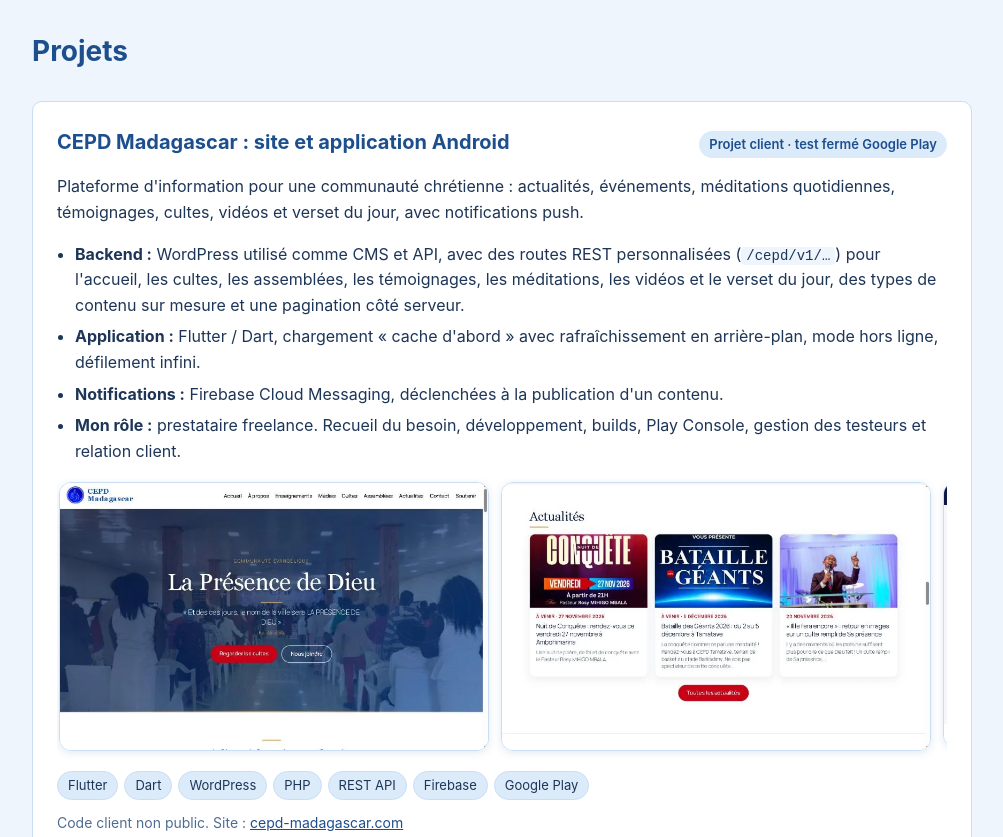
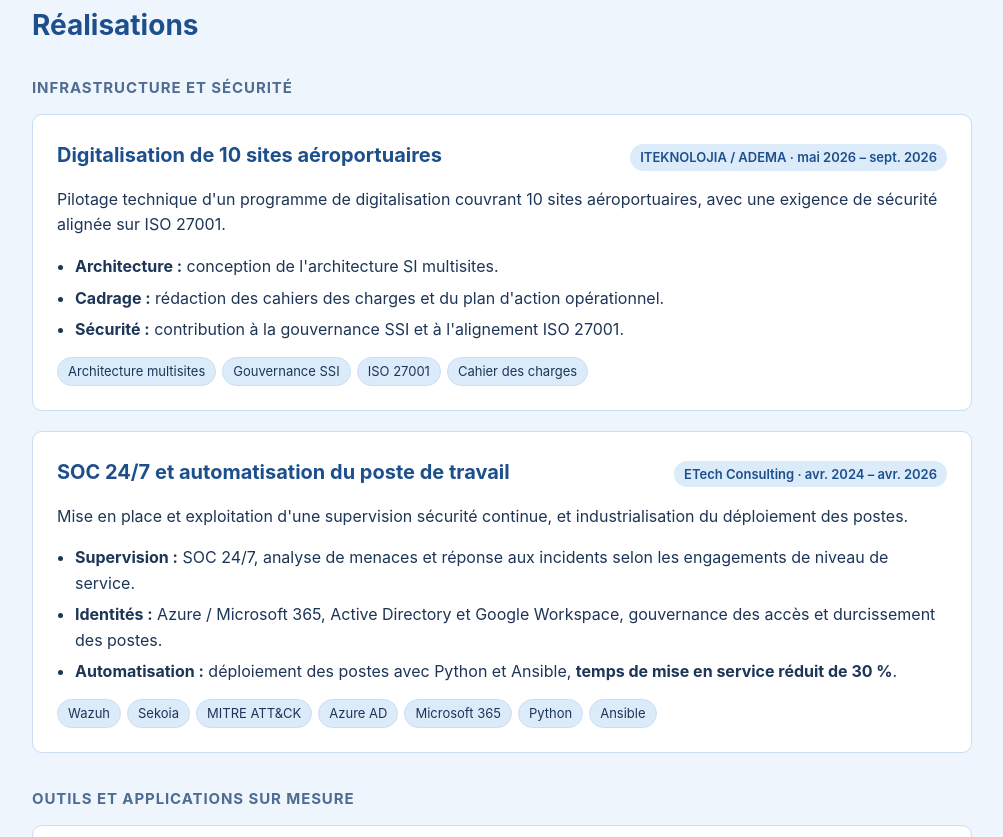
Before and after one commit to raabets/tsilavo-portfolio, a plain HTML site: page index.html in a window 1280 px wide. Shown: the part 1018-1855 px from the top of the page, without its empty margins (138-1141 px from the left). Drawn offline with Linux system fonts and the light colour scheme.

Commit message:
Recentrage infra/sécurité : accroche, études de cas ADEMA et ETech, rôle IA reformulé

```diff
--- a/css/style.css
+++ b/css/style.css
@@ -126,3 +126,5 @@ footer { background: var(--dark); color: var(--light); padding: 22px 0; font-siz
 .shots-note { margin: 0 0 10px; }
 .shots img.wide { width: 430px; }
 @media (max-width: 760px) { .shots img.wide { width: 300px; } }
+h3.group { font-size: 15px; text-transform: uppercase; letter-spacing: .06em; color: var(--muted); margin: 8px 0 14px; }
+h3.group:not(:first-of-type) { margin-top: 34px; }
--- a/index.html
+++ b/index.html
@@ -14,7 +14,7 @@
     <a class="brand" href="#accueil">Tsilavo R.</a>
     <nav>
       <a href="#profil">Profil</a>
-      <a href="#projets">Projets</a>
+      <a href="#projets">Réalisations</a>
       <a href="#parcours">Parcours</a>
       <a href="#competences">Compétences</a>
       <a href="#contact">Contact</a>
@@ -28,11 +28,11 @@
     <div class="wrap">
       <p class="eyebrow">Antananarivo, Madagascar · Remote / hybride</p>
       <h1>Tsilavonianja <span>RAKOTONDRAMANGA</span></h1>
-      <p class="lead">Ingénieur infrastructure &amp; sécurité : systèmes, réseaux, cloud et SOC</p>
-      <p class="lead-sub">avec une casquette développement (Flutter, API, automatisation Python) et un doctorat en IA en cours</p>
-      <p class="hero-text">Depuis 2018, j'administre des infrastructures en production : supervision SOC 24/7, identités et cloud Microsoft, réseaux multisites jusqu'à la digitalisation de 10 sites aéroportuaires. J'automatise ce qui se répète, et je développe des applications quand le besoin l'exige.</p>
+      <p class="lead">Ingénieur infrastructure &amp; sécurité opérationnelle</p>
+      <p class="lead-sub">Systèmes, réseaux, cloud Microsoft et SOC 24/7, avec l'automatisation (Python, Ansible) comme levier</p>
+      <p class="hero-text">Depuis 2017, j'exploite des infrastructures en production : supervision SOC 24/7, identités et cloud Microsoft, réseaux multisites jusqu'à la digitalisation de 10 sites aéroportuaires. J'automatise ce qui se répète, et quand il faut un outil sur mesure, je le construis.</p>
       <div class="cta">
-        <a class="btn" href="#projets">Voir les projets</a>
+        <a class="btn" href="#projets">Voir les réalisations</a>
         <a class="btn ghost" href="CV_Tsilavonianja.pdf" target="_blank" rel="noopener">CV (PDF)</a>
       </div>
     </div>
@@ -60,7 +60,40 @@
 
   <section id="projets" class="block alt">
     <div class="wrap">
-      <h2>Projets</h2>
+      <h2>Réalisations</h2>
+
+      <h3 class="group">Infrastructure et sécurité</h3>
+
+      <article class="project">
+        <div class="project-head">
+          <h3>Digitalisation de 10 sites aéroportuaires</h3>
+          <span class="badge">ITEKNOLOJIA / ADEMA · mai 2026 – sept. 2026</span>
+        </div>
+        <p>Pilotage technique d'un programme de digitalisation couvrant 10 sites aéroportuaires, avec une exigence de sécurité alignée sur ISO 27001.</p>
+        <ul class="points">
+          <li><strong>Architecture :</strong> conception de l'architecture SI multisites.</li>
+          <li><strong>Cadrage :</strong> rédaction des cahiers des charges et du plan d'action opérationnel.</li>
+          <li><strong>Sécurité :</strong> contribution à la gouvernance SSI et à l'alignement ISO 27001.</li>
+        </ul>
+        <div class="tags"><span>Architecture multisites</span><span>Gouvernance SSI</span><span>ISO 27001</span><span>Cahier des charges</span></div>
+      </article>
+
+      <article class="project">
+        <div class="project-head">
+          <h3>SOC 24/7 et automatisation du poste de travail</h3>
+          <span class="badge">ETech Consulting · avr. 2024 – avr. 2026</span>
+        </div>
+        <p>Mise en place et exploitation d'une supervision sécurité continue, et industrialisation du déploiement des postes.</p>
+        <ul class="points">
+          <li><strong>Supervision :</strong> SOC 24/7, analyse de menaces et réponse aux incidents selon les engagements de niveau de service.</li>
+          <li><strong>Identités :</strong> Azure / Microsoft 365, Active Directory et Google Workspace, gouvernance des accès et durcissement des postes.</li>
+          <li><strong>Automatisation :</strong> déploiement des postes avec Python et Ansible, <strong>temps de mise en service réduit de 30 %</strong>.</li>
+        </ul>
+        <div class="tags"><span>Wazuh</span><span>Sekoia</span><span>MITRE ATT&amp;CK</span><span>Azure AD</span><span>Microsoft 365</span><span>Python</span><span>Ansible</span></div>
+      </article>
+
+      <h3 class="group">Outils et applications sur mesure</h3>
+
 
       <article class="project">
         <div class="project-head">
@@ -72,7 +105,7 @@
           <li><strong>Backend :</strong> WordPress utilisé comme CMS et API, avec des routes REST personnalisées (<code>/cepd/v1/…</code>) pour l'accueil, les cultes, les assemblées, les témoignages, les méditations, les vidéos et le verset du jour, des types de contenu sur mesure et une pagination côté serveur.</li>
           <li><strong>Application :</strong> Flutter / Dart, chargement « cache d'abord » avec rafraîchissement en arrière-plan, mode hors ligne, défilement infini.</li>
           <li><strong>Notifications :</strong> Firebase Cloud Messaging, déclenchées à la publication d'un contenu.</li>
-          <li><strong>Mon rôle :</strong> prestataire freelance. Recueil du besoin, développement, builds, Play Console, gestion des testeurs et relation client.</li>
+          <li><strong>Mon rôle :</strong> prestataire freelance, de bout en bout. Recueil du besoin, architecture (API, cache, notifications), validation et tests, builds, Play Console, gestion des testeurs et relation client. Code produit avec l'assistance d'outils d'IA, sous ma conception et ma validation.</li>
         </ul>
                 <div class="shots">
           <a href="img/cepd-site-accueil.webp" target="_blank" rel="noopener"><img class="wide" src="img/cepd-site-accueil.webp" alt="Page d'accueil du site cepd-madagascar.com" loading="lazy" width="800" height="499"></a>
@@ -96,6 +129,7 @@
           <li><strong>Recherche :</strong> plein texte avec SQLite FTS5, exécutée dans un isolate Dart pour ne pas bloquer l'interface.</li>
           <li><strong>Pipeline de données :</strong> scripts Python qui extraient et nettoient les textes depuis des PDF à deux colonnes (pdftotext, expressions régulières).</li>
           <li><strong>État :</strong> InheritedWidget et ChangeNotifier, sans librairie externe.</li>
+          <li><strong>Mon rôle :</strong> conception, spécification de l'interface et des données, préparation des sources, tests sur appareil et signature de l'APK. Code produit avec l'assistance d'outils d'IA, sous ma conception et ma validation.</li>
         </ul>
                 <div class="shots">
           <a href="img/baiboly-accueil.webp" target="_blank" rel="noopener"><img src="img/baiboly-accueil.webp" alt="Accueil de Baiboly" loading="lazy" width="540" height="960"></a>
@@ -112,6 +146,8 @@
         <div class="tags"><span>Flutter</span><span>SQLite</span><span>FTS5</span><span>Isolates</span><span>Python</span></div>
       </article>
 
+      <h3 class="group">Recherche</h3>
+
       <article class="project">
         <div class="project-head">
           <h3>Recherche : IA pour la protection des smart grids contre la foudre</h3>
@@ -122,7 +158,6 @@
         <div class="tags"><span>Intelligence artificielle</span><span>Smart grids</span><span>Systèmes embarqués</span><span>Python</span><span>Séries temporelles</span></div>
       </article>
 
-      <p class="disclaimer">Les projets de développement ont été conçus, spécifiés, testés et livrés par moi, avec l'assistance d'outils d'IA pour une partie du code.</p>
     </div>
   </section>
 
@@ -131,7 +166,7 @@
       <h2>Parcours</h2>
       <div class="timeline">
         <div class="item">
-          <span class="date">2026 · mission freelance</span>
+          <span class="date">2026 (mission freelance)</span>
           <h3>Développeur web &amp; mobile · CEPD Madagascar</h3>
           <p>Site WordPress avec API REST sur mesure et application Android Flutter avec notifications push, de la conception à la diffusion en test sur Google Play (voir <a href="#projets">Projets</a>).</p>
         </div>
```
